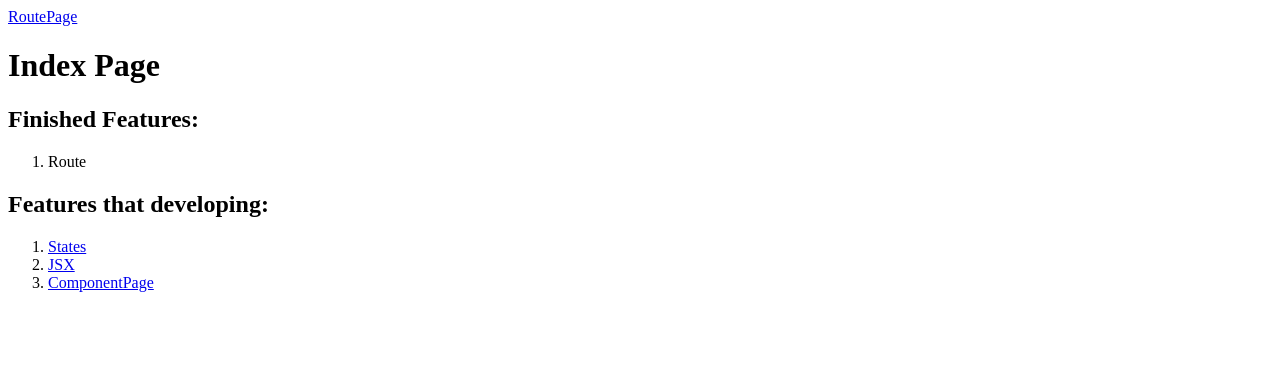
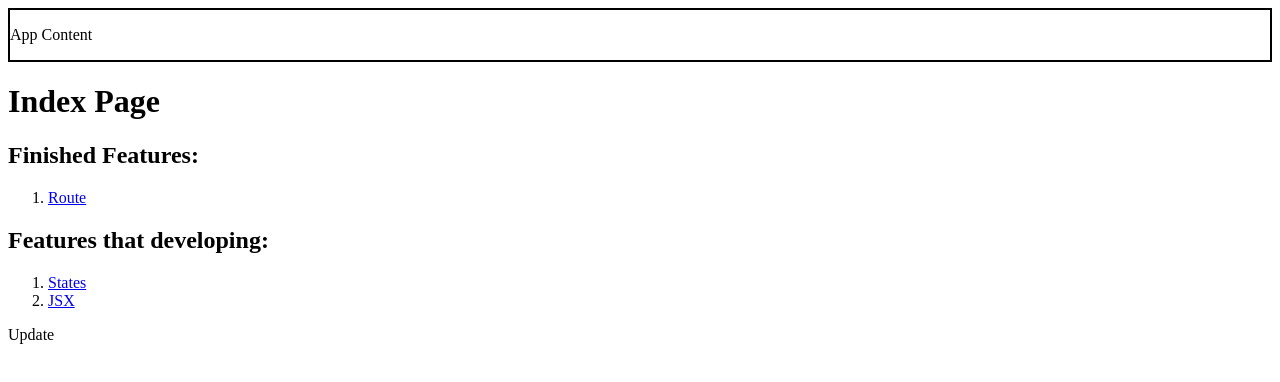
Before and after one commit to alexkkm/React, a React (Create React App) app: page / in a window 1280 px wide. Shown: the top 382 px of the page. Built offline with nearby package versions, Linux system fonts and the light colour scheme.

Commit message:
suceesfully define container

```diff
--- /dev/null
+++ b/src/container.jsx
@@ -0,0 +1,17 @@
+import React from "react"
+
+const containerStyle={
+  border: "2px solid black",
+  backgroundColor: 'white'
+
+}
+
+const Container = ({ children }) => {
+  return (
+    <div className="container" style={containerStyle}>
+	    {children}
+    </div>
+  );
+};
+
+export default Container
--- a/src/features/compoents.jsx
+++ /dev/null
@@ -1,59 +0,0 @@
-import { Component } from "react";
-import { BrowserRouter as Router, Route, Link } from "react-router-dom";
-import Index from '../index'
-
-class ComponentPage extends Component {
-    render(){
-        return(
-            <div id="CompoentPage" className="page">
-
-            <Router>
-            <Route exact path="/" component={Index}>
-            </Route>
-            </Router>
-
-            <div>
-                <Link to="/">Index</Link>
-            </div>
-            <ContentOfComponentPage />
-        </div>
-        );
-  }
-}
-
-export default ComponentPage;
-
-class ContentOfComponentPage extends Component{
-    render(){
-        return(
-            <div>
-                <Foo />
-            </div>
-        );
-    }
-}
-
-
-//Multiple Component
-    function Foo(){
-        return(
-            <div>
-                <Car name="Tom"/>
-                <Count result="2"/>
-            </div>
-        )
-    }
-
-    //Class Component
-    class Car extends Component {
-        render() {
-          return <h2>Hi, I am a Car!</h2>;
-        }
-      }
-    //Functional Component
-    function Count(number){
-        return(
-            <p>{number.result}</p>
-        );
-
-    }
--- a/src/features/states.jsx
+++ b/src/features/states.jsx
@@ -1,28 +1,33 @@
 import React from "react";
 
 class States extends React.Component {
+    // 若是需要綁定 this.方法或是需要在 constructor 使用 props，定義 state，就需要 constructor。若是在其他方法（如 render）使用 this.props 則不用一定要定義 constructor
     constructor(props) {
+      // 對於 OOP 物件導向程式設計熟悉的讀者應該對於 constructor 建構子的使用不陌生，事實上它是 ES6 的語法糖，骨子裡還是 prototype based 物件導向程式語言。透過 extends 可以繼承 React.Component 父類別。super 方法可以呼叫繼承父類別的建構子
       super(props);
       this.state = {date: new Date()};
     }
 
+    // 累加器方法，每一秒被呼叫後就會使用 setState() 更新內部 state，讓 Component 重新 render
+    tick() {
+      this.setState({
+        date: new Date()
+      });
+    }
+
+    //// componentDidMount 為 component 生命週期中階段 component 已插入節點的階段，通常一些非同步操作都會放置在這個階段。這便是每1秒鐘會去呼叫 tick 方法
     componentDidMount() {
         this.timerID = setInterval(
           () => this.tick(),
           1000
         );
       }
-
+    // componentWillUnmount 為 component 生命週期中 component 即將移出插入的節點的階段。這邊移除了 setInterval 效力
     componentWillUnmount() {
         clearInterval(this.timerID);
     }
 
-    tick() {
-        this.setState({
-          date: new Date()
-        });
-      }
-
+    // render 是唯一必須的方法，但如果是單純 render UI 建議使用 Functional Component 寫法，效能較佳且較簡潔
     render() {
       return (
         <div>
--- a/src/index.jsx
+++ b/src/index.jsx
@@ -4,57 +4,52 @@ import { BrowserRouter as Router, Route, Link } from "react-router-dom";
 
 import RoutePage from "./route/routepage";
 import JSX from "./features/JSX";
-import ComponentPage from "./features/compoents";
 import States from "./features/states"
+import Container from "./container"
 
 class Index extends Component{
     render(){
         return(
             <div id="Index" className="page">
 
-                <div className="route">
-                    <div>
-                        <Link to="/RoutePage">RoutePage</Link>
-                    </div>
-                </div>
 
                 <h1>Index Page</h1>
 
                 <h2>Finished Features:</h2>
                 <ol>
-                <li>Route</li>
+                    <li><Link to="/RoutePage">Route</Link></li>
                 </ol>
 
                 <h2>Features that developing:</h2>
                 <ol>
-                <li><Link to="/State">States</Link></li>
-                <li><Link to="/JSX">JSX</Link></li>
-                <li><Link to="/ComponentPage">ComponentPage</Link></li>
+                    <li><Link to="/State">States</Link></li>
+                    <li><Link to="/JSX">JSX</Link></li>
                 </ol>
-
+                <p>Update</p>
             </div>
         )
     }
 }
 
 
-
 // App() function are the main function of the webpage
 export default function App() {
   return (
     // React Router
-    <Router>
+    <div>
+        <Container children={<p>App Content</p>}/>
+        <Router>
         <Route exact path="/" component={Index}>
         </Route>
         <Route path="/RoutePage" component={RoutePage}>
         </Route>
         <Route path="/JSX" component={JSX}>
         </Route>
-        <Route path="/ComponentPage" component={ComponentPage}>
-        </Route>
         <Route path="/State" component={States}>
         </Route>
     </Router>
+    </div>
+
   );
 }
 
--- a/src/route/routepage.jsx
+++ b/src/route/routepage.jsx
@@ -15,10 +15,18 @@ class RoutePage extends Component {
             <div>
                 <Link to="/">Index</Link>
             </div>
-            <p>Content of Route Page</p>
+            <div style={pagestyle}>
+                <p>Content of Route Page</p>
+            </div>
+
         </div>
         );
   }
 }
 
 export default RoutePage;
+
+const pagestyle={
+        //backgroundColor: "yellow",
+        border: "2px solid black"
+}
```
Also changed, not shown: src/features/props.jsx (added, +18 -0 lines).
